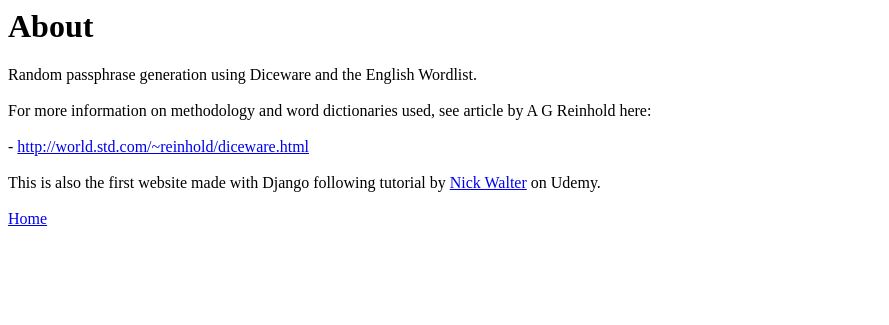
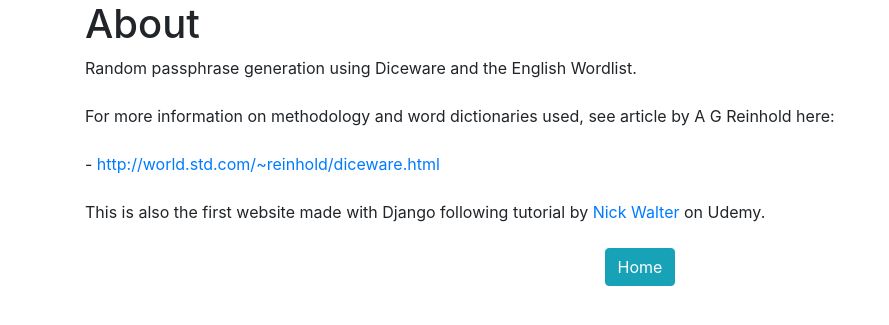
Before and after one commit to halkypi/django3-password-generator, a Django app: page /about/ in a window 1280 px wide. Shown: the top 325 px of the page, without its empty margins (0-889 px from the left). Run offline with Django 3.2, Linux system fonts and the light colour scheme.

Commit message:
First commit

```diff
--- a/generator/templates/generator/about.html
+++ b/generator/templates/generator/about.html
@@ -1,3 +1,5 @@
+<link rel="stylesheet" href="https://cdn.jsdelivr.net/npm/bootstrap@4.5.3/dist/css/bootstrap.min.css" integrity="sha384-TX8t27EcRE3e/ihU7zmQxVncDAy5uIKz4rEkgIXeMed4M0jlfIDPvg6uqKI2xXr2" crossorigin="anonymous">
+<div class="container text-justify">
 <h1>About</h1>
 
 Random passphrase generation using Diceware and the English Wordlist.<br>
@@ -9,4 +11,6 @@ For more information on methodology and word dictionaries used, see article by A
 This is also the first website made with Django following tutorial by <a href="https://www.udemy.com/user/nicholaswalter2/">Nick Walter</a> on Udemy.
 <br>
 <br>
-<a href="{% url 'home' %}">Home</a>
+<center><a href="{% url 'home' %}" class="btn btn-info" >Home</a></center>
+
+</div>
--- a/generator/templates/generator/home.html
+++ b/generator/templates/generator/home.html
@@ -36,8 +36,10 @@
     <!--input type="text" maxlength="1" placeholder="-" size="1" name="separator"> Separator -->
     <br>
 
-    <input type="submit" value="generate password" class="btn btn-primary" >
+    <input type="submit" value="generate password" class="btn btn-info" >
 </form>
+
+<center><a href="{% url 'about' %}" class="btn btn-info" >About</a></center>
 </div>
 
 <!-- This will generate url: http://127.0.0.1:8000/generatedpassword/?length=12 -!>
--- a/generator/templates/generator/password.html
+++ b/generator/templates/generator/password.html
@@ -5,5 +5,5 @@
 Command (⌘)-R or Ctrl-R to reload
 <br>
 <br>
-<a href="{% url 'home' %}" class="btn btn-warning">Home</a>
+<a href="{% url 'home' %}" class="btn btn-info">Home</a>
 </div>
```
